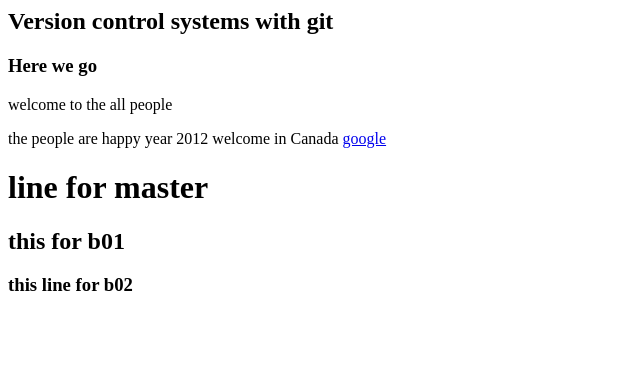
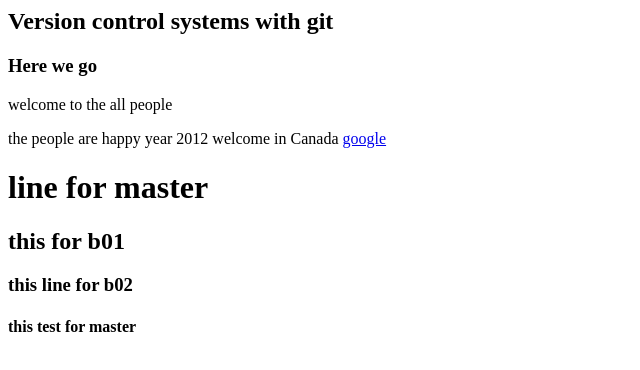
Before and after one commit to Amer-Al-Trabulsi/new.project, a plain HTML site: page page1.html in a window 1280 px wide. Shown: the whole page, without its empty margins (0-640 px from the left). Drawn offline with Linux system fonts and the light colour scheme.

Commit message:
ADD test for master

```diff
--- a/page1.html
+++ b/page1.html
@@ -14,6 +14,6 @@
         <h1> line for master </h1>
         <h2> this for b01 </h2>
         <h3> this line for b02</h3>
-
+        <h4> this test for master</h4>
     </body>
 </html>
```
